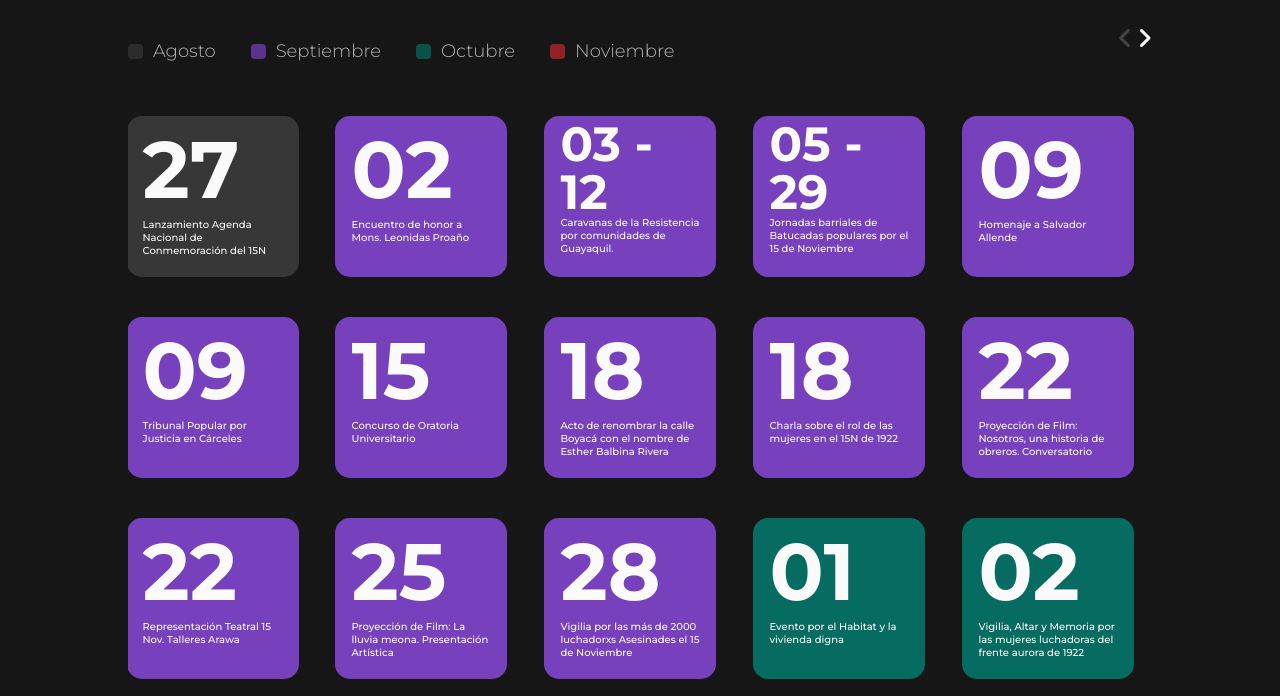
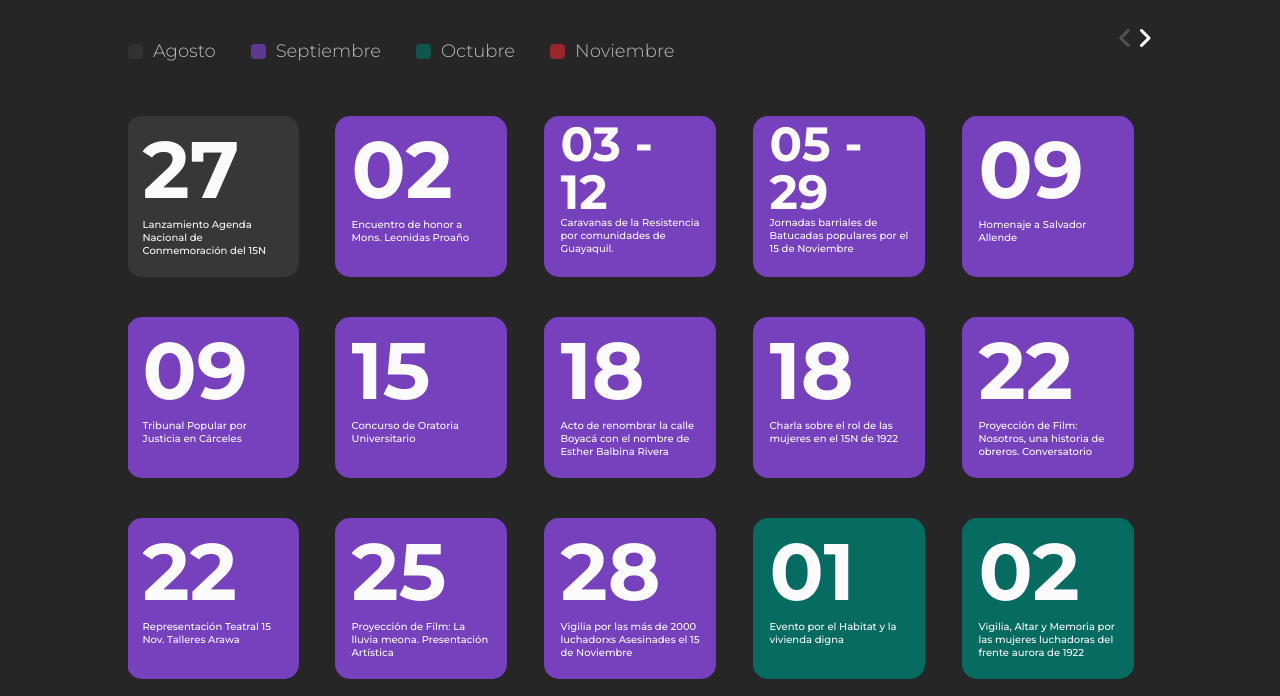
Before and after one commit to iKollor/pagina-cosg-15n, a plain HTML site: page pages/cronograma.html in a window 1280 px wide. Shown: the part 104-800 px from the top of the page. Drawn offline with Linux system fonts and the light colour scheme; grey boxes are pictures that could not be loaded.

Commit message:
bg color to #222

```diff
--- a/css/global.css
+++ b/css/global.css
@@ -3,7 +3,7 @@
 @import url("https://fonts.googleapis.com/css2?family=Roboto+Slab:wght@100;200;300;400;500;600;700;800;900&display=swap");
 
 body {
-  background-color: #111;
+  background-color: #222;
   overflow-x: hidden;
 }
 * {
--- a/css/index.css
+++ b/css/index.css
@@ -5,7 +5,7 @@ header {
   background-color: transparent;
 }
 body {
-  background-color: #111;
+  background-color: #222;
 }
 
 section {
```
